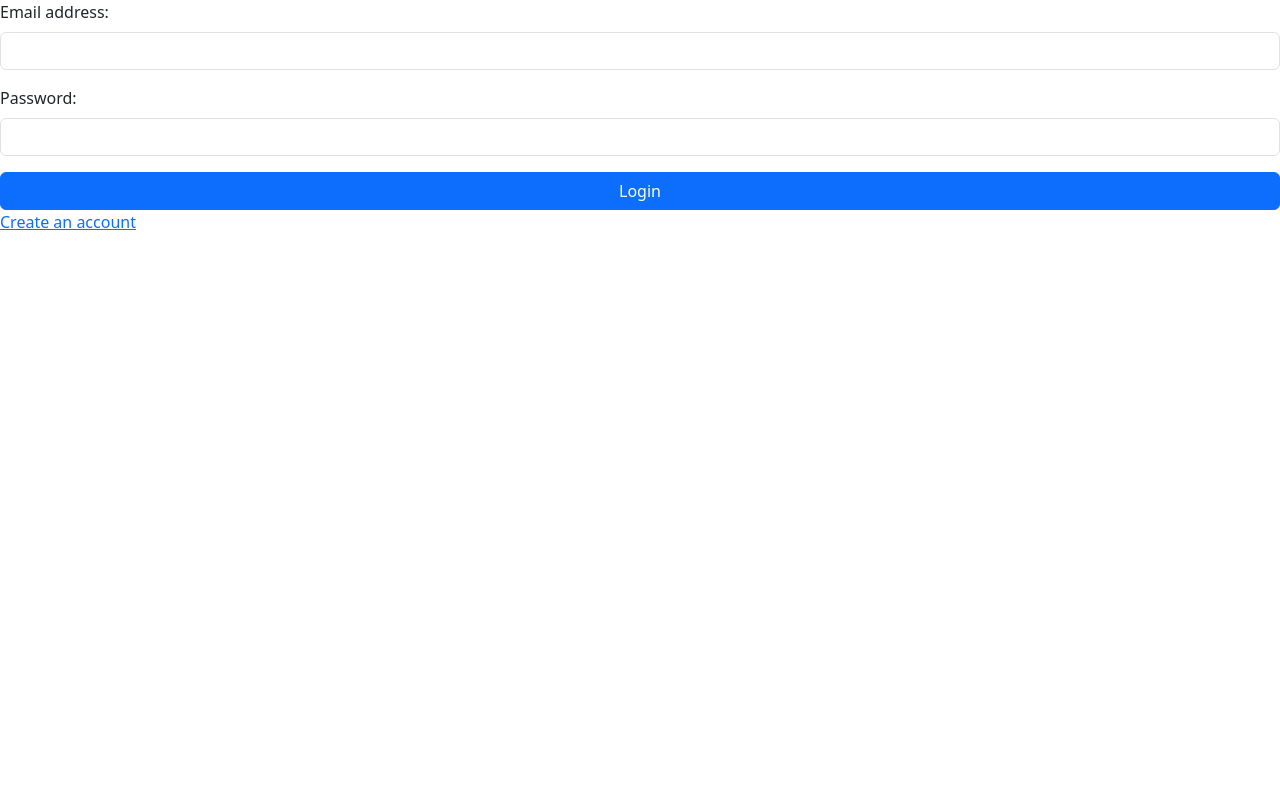
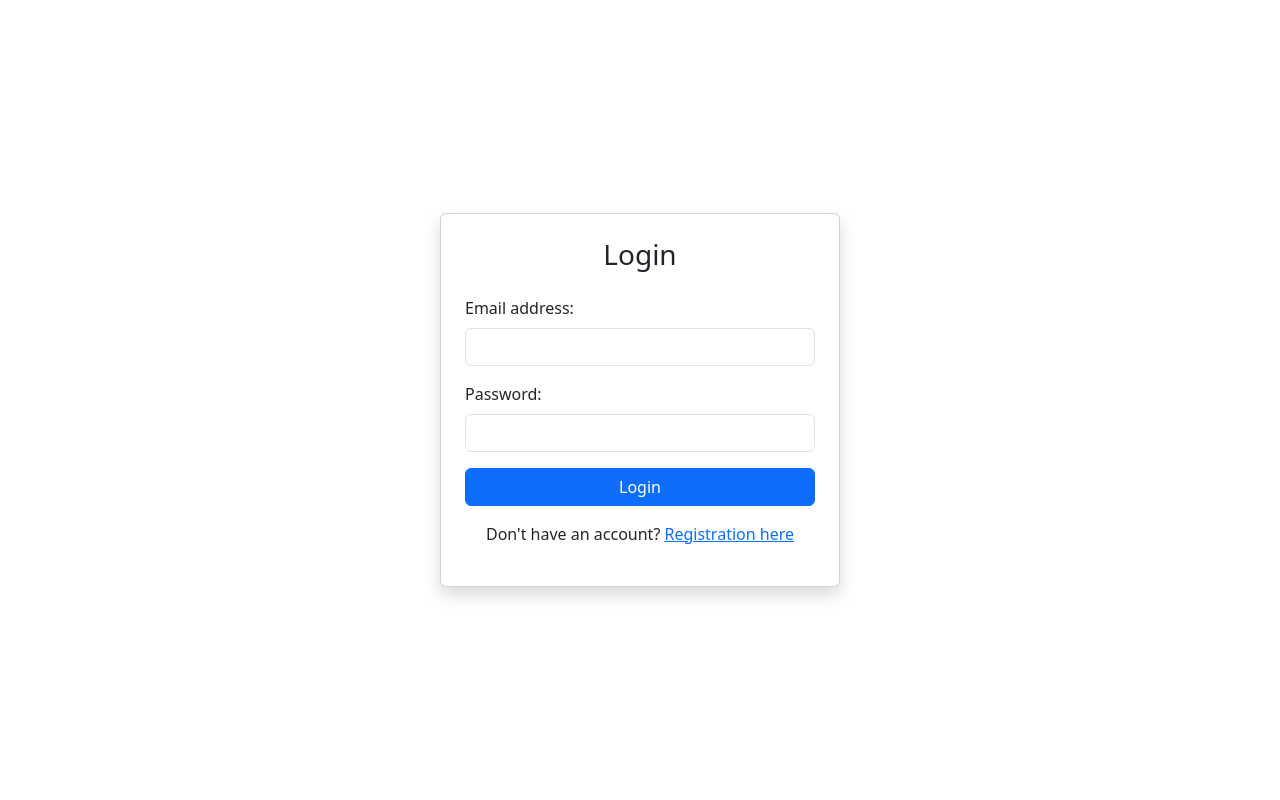
Before and after one commit to swarna38/blog_cms, a PHP site: page /login.php in a window 1280 px wide. Run offline with PHP 8.4, Linux system fonts and the light colour scheme.

Commit message:
login and logout done

```diff
--- a/auth/login.php
+++ b/auth/login.php
@@ -1,26 +1,51 @@
-<?php session_Start();
+<?php session_start();
     require_once '../config/connection.php';
     require_once '../includes/header.php';
 
-    if($_SERVER['REQUEST_METHOD'] == 'POST'){
+    if($_SERVER['REQUEST_METHOD'] == "POST"){
+        $email = htmlspecialchars(trim($_POST['email']));
+        $password = trim($_POST['password']);
 
+        $sql = $pdo->prepare("select * from users where email = ?");
+        $sql->execute([$email]);
+        $user = $sql->fetch();
+
+        if($user && password_verify($password, $user['password'])){
+            $_SESSION['user_id'] = $user['id'];
+            $_SESSION['user_name'] = $user['name'];
+            $_SESSION['user_role'] = $user['role'];
+
+            header("Location: ../admin/dashboard.php");
+            exit;
+        }else{
+            echo "Invalid email or password";
+        }
     }
 
 ?>
 
+<div class="container d-flex justify-content-center align-items-center vh-100">
+    <div class="card shadow p-4" style="min-width: 400px;">
+        <h3 class="text-center mb-4">Login</h3>
         <form method="POST">
             <div class="mb-3">
                 <label for="email" class="form-label">Email address:</label>
                 <input type="email" class="form-control" id="email" name="email" required>
             </div>
+
             <div class="mb-3">
                 <label for="password" class="form-label">Password:</label>
                 <input type="password" class="form-control" id="password" name="password" required>
             </div>
+
             <button type="submit" class="btn btn-primary w-100">Login</button>
         </form>
-<p><a href="register.php">Create an account</a></p>
 
+        <p class="mt-3 text-center">
+            Don't have an account? <a href="registration.php">Registration here</a>
+        </p>
+    </div>
+</div>
 <?php
     require_once '../includes/footer.php';
 ?>
--- a/auth/registration.php
+++ b/auth/registration.php
@@ -15,6 +15,7 @@
         $sql= $pdo->prepare("select * from users where email= ?");
         $sql->execute([$email]);
 
+        //check if already exists
         if($sql->fetch()){
             $error = 'Email already registered!';
         }else{
```
Also changed, not shown: auth/logout.php (+7 -0 lines). Lines whose indentation alone changed are shown as unchanged.
